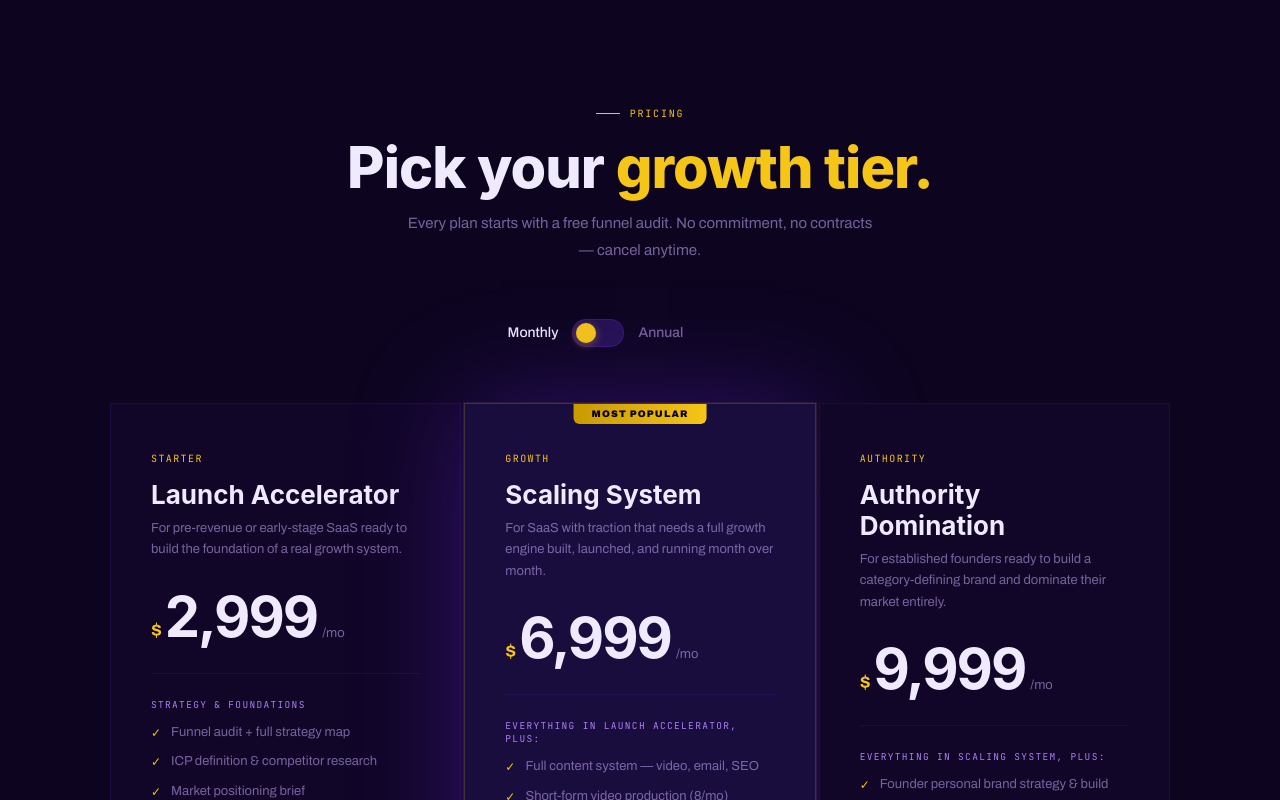
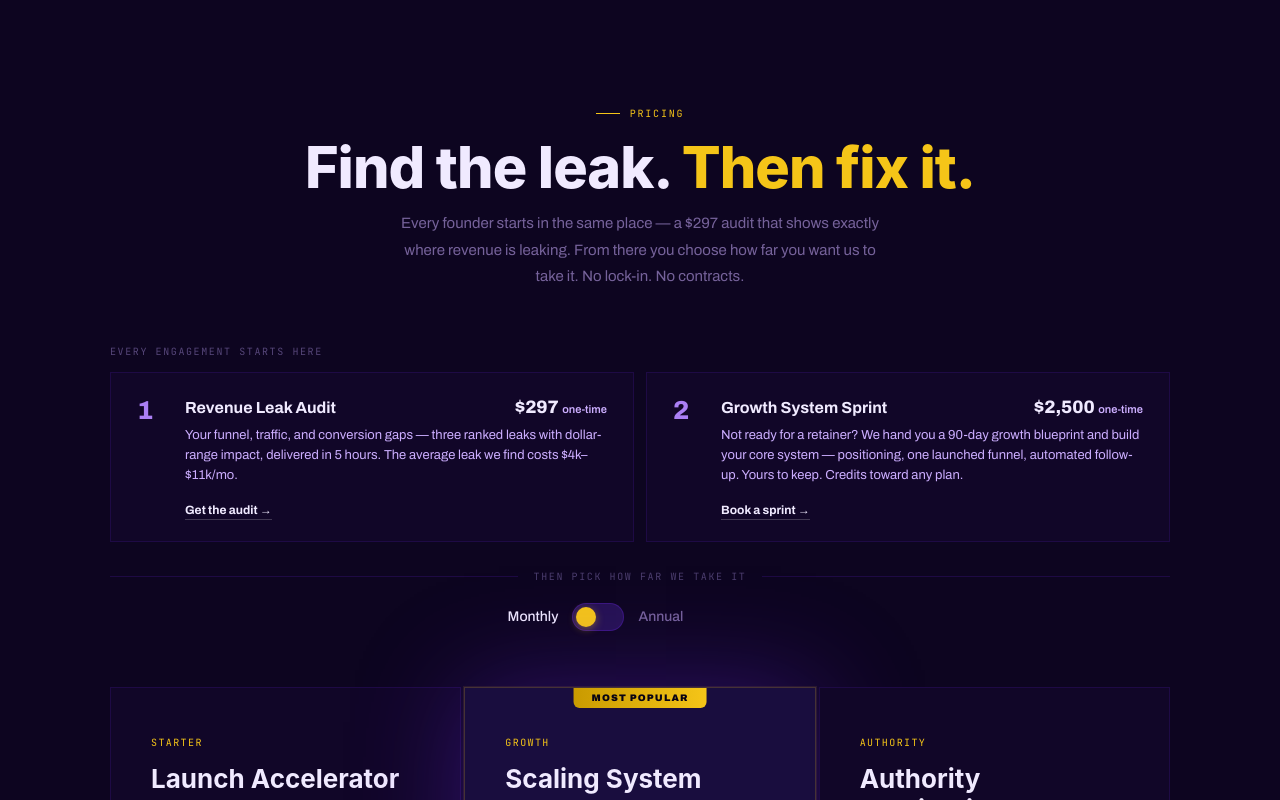
Before and after one commit to iammrtee/titanleap-new, a Next.js app: page / in a window 1280 px wide. Shown: the part 6700-7500 px from the top of the page. Built offline with nearby package versions, Linux system fonts and the light colour scheme.

Commit message:
Update site

```diff
--- a/components/Pricing.js
+++ b/components/Pricing.js
@@ -1,49 +1,72 @@
 'use client'
 import { useState } from 'react'
 
+// ── Entry steps (one-time, before any retainer) ─────────────────────────────
+const entrySteps = [
+  {
+    n: '1',
+    name: 'Revenue Leak Audit',
+    price: '$297',
+    period: 'one-time',
+    desc: 'Your funnel, traffic, and conversion gaps — three ranked leaks with dollar-range impact, delivered in 5 hours. The average leak we find costs $4k–$11k/mo.',
+    cta: 'Get the audit →',
+  },
+  {
+    n: '2',
+    name: 'Growth System Sprint',
+    price: '$2,500',
+    period: 'one-time',
+    desc: 'Not ready for a retainer? We hand you a 90-day growth blueprint and build your core system — positioning, one launched funnel, automated follow-up. Yours to keep. Credits toward any plan.',
+    cta: 'Book a sprint →',
+  },
+]
+
+// ── Retainer plans (all original features preserved, prices updated) ─────────
 const plans = [
   {
     tier: 'Starter', name: 'Launch Accelerator', hot: false,
     desc: 'For pre-revenue or early-stage SaaS ready to build the foundation of a real growth system.',
-    monthly: '2,999', annual: '2,399',
+    monthly: '1,500', annual: '1,200',
     sections: [
-      { head: 'Strategy & Foundations', feats: ['Funnel audit + full strategy map','ICP definition & competitor research','Market positioning brief'] },
-      { head: 'Funnel & Conversion', feats: ['Landing page build & CRO optimization','Email nurture sequence (5-part)','Lead capture & form setup'] },
-      { head: 'Automation & Reporting', feats: ['Basic AI lead scoring','CRM integration (HubSpot / Notion)','Monthly performance report','1 strategy call/month'] },
+      { head: 'Strategy & Foundations', feats: ['Funnel audit + full strategy map', 'ICP definition & competitor research', 'Market positioning brief'] },
+      { head: 'Funnel & Conversion', feats: ['Landing page build & CRO optimization', 'Email nurture sequence (5-part)', 'Lead capture & form setup'] },
+      { head: 'Automation & Reporting', feats: ['Basic AI lead scoring', 'CRM integration (HubSpot / Notion)', 'Monthly performance report', '1 strategy call/month'] },
     ],
     btnClass: 'p-btn-ghost',
   },
   {
     tier: 'Growth', name: 'Scaling System', hot: true,
     desc: 'For SaaS with traction that needs a full growth engine built, launched, and running month over month.',
-    monthly: '6,999', annual: '5,599',
+    monthly: '3,500', annual: '2,800',
     sections: [
-      { head: 'Everything in Launch Accelerator, plus:', feats: ['Full content system — video, email, SEO','Short-form video production (8/mo)','Long-form blog content (4/mo)'] },
-      { head: 'Paid Ads Management', feats: ['Meta Ads setup, management & creative','Google Ads (Search + Display)','Ad creative refresh every 2 weeks','Full attribution dashboard'] },
-      { head: 'AI Automation', feats: ['Advanced n8n lead automation','AI lead scoring & prioritization','Automated follow-up sequences','Bi-weekly strategy calls'] },
+      { head: 'Everything in Launch Accelerator, plus:', feats: ['Full content system — video, email, SEO', 'Short-form video production (8/mo)', 'Long-form blog content (4/mo)'] },
+      { head: 'Paid Ads Management', feats: ['Meta Ads setup, management & creative', 'Google Ads (Search + Display)', 'Ad creative refresh every 2 weeks', 'Full attribution dashboard'] },
+      { head: 'AI Automation', feats: ['Advanced n8n lead automation', 'AI lead scoring & prioritization', 'Automated follow-up sequences', 'Bi-weekly strategy calls'] },
     ],
     btnClass: 'p-btn-gold',
   },
   {
     tier: 'Authority', name: 'Authority Domination', hot: false,
     desc: 'For established founders ready to build a category-defining brand and dominate their market entirely.',
-    monthly: '9,999', annual: '7,999',
+    monthly: '6,999', annual: '5,599',
     sections: [
-      { head: 'Everything in Scaling System, plus:', feats: ['Founder personal brand strategy & build','LinkedIn authority content (daily)','TikTok & YouTube Shorts system'] },
-      { head: 'Enterprise Growth', feats: ['Dedicated senior growth strategist','Custom AI automation builds (unlimited)','PR & thought leadership outreach','Competitive intelligence reports'] },
-      { head: 'Concierge Support', feats: ['Weekly strategy + performance calls','Slack direct access to your team','Priority 24h response guarantee'] },
+      { head: 'Everything in Scaling System, plus:', feats: ['Founder personal brand strategy & build', 'LinkedIn authority content (daily)', 'TikTok & YouTube Shorts system'] },
+      { head: 'Enterprise Growth', feats: ['Dedicated senior growth strategist', 'Custom AI automation builds (unlimited)', 'PR & thought leadership outreach', 'Competitive intelligence reports'] },
+      { head: 'Concierge Support', feats: ['Weekly strategy + performance calls', 'Slack direct access to your team', 'Priority 24h response guarantee'] },
     ],
     btnClass: 'p-btn-ghost',
   },
 ]
 
+// ── Included in every plan ───────────────────────────────────────────────────
 const included = [
-  { icon: <svg width="16" height="16" viewBox="0 0 24 24" fill="none" stroke="currentColor" strokeWidth="1.5" strokeLinecap="round" strokeLinejoin="round"><path d="M22 11.08V12a10 10 0 1 1-5.93-9.14"/><polyline points="22 4 12 14.01 9 11.01"/></svg>, title: 'Free funnel audit', desc: 'No commitment. Just a clear picture of where your revenue is leaking.' },
-  { icon: <svg width="16" height="16" viewBox="0 0 24 24" fill="none" stroke="currentColor" strokeWidth="1.5" strokeLinecap="round" strokeLinejoin="round"><rect x="3" y="11" width="18" height="11" rx="2" ry="2"/><path d="M7 11V7a5 5 0 0 1 10 0v4"/></svg>, title: 'No lock-in contracts', desc: 'Monthly rolling — leave anytime. We earn your business every single month.' },
-  { icon: <svg width="16" height="16" viewBox="0 0 24 24" fill="none" stroke="currentColor" strokeWidth="1.5" strokeLinecap="round" strokeLinejoin="round"><polyline points="22 12 18 12 15 21 9 3 6 12 2 12"/></svg>, title: 'Live performance dashboard', desc: 'Real-time view of every metric that matters — funnel, CAC, ROAS, leads.' },
-  { icon: <svg width="16" height="16" viewBox="0 0 24 24" fill="none" stroke="currentColor" strokeWidth="1.5" strokeLinecap="round" strokeLinejoin="round"><circle cx="12" cy="12" r="10"/><polyline points="12 6 12 12 16 14"/></svg>, title: '90-day results guarantee', desc: "If we don't move your growth metrics in 90 days, we work free until we do." },
+  { icon: <svg width="16" height="16" viewBox="0 0 24 24" fill="none" stroke="currentColor" strokeWidth="1.5" strokeLinecap="round" strokeLinejoin="round"><rect x="3" y="11" width="18" height="11" rx="2" ry="2"/><path d="M7 11V7a5 5 0 0 1 10 0v4"/></svg>, title: 'No lock-in contracts', desc: ' Monthly rolling — leave anytime. We earn your business every single month.' },
+  { icon: <svg width="16" height="16" viewBox="0 0 24 24" fill="none" stroke="currentColor" strokeWidth="1.5" strokeLinecap="round" strokeLinejoin="round"><polyline points="22 12 18 12 15 21 9 3 6 12 2 12"/></svg>, title: 'Live performance dashboard', desc: ' Real-time view of every metric that matters — funnel, CAC, ROAS, leads.' },
+  { icon: <svg width="16" height="16" viewBox="0 0 24 24" fill="none" stroke="currentColor" strokeWidth="1.5" strokeLinecap="round" strokeLinejoin="round"><circle cx="12" cy="12" r="10"/><polyline points="12 6 12 12 16 14"/></svg>, title: '90-day results guarantee', desc: " If we don't move your growth metrics in 90 days, we work free until we do." },
+  { icon: <svg width="16" height="16" viewBox="0 0 24 24" fill="none" stroke="currentColor" strokeWidth="1.5" strokeLinecap="round" strokeLinejoin="round"><path d="M17 21v-2a4 4 0 0 0-4-4H5a4 4 0 0 0-4 4v2"/><circle cx="9" cy="7" r="4"/><path d="M23 21v-2a4 4 0 0 0-3-3.87"/><path d="M16 3.13a4 4 0 0 1 0 7.75"/></svg>, title: 'Founder-direct', desc: " You work with the team building your system — not an account manager relaying messages." },
 ]
 
+// ── Add-ons ──────────────────────────────────────────────────────────────────
 const addons = [
   { price: '$799', name: 'Extra Ad Channel', desc: 'Add TikTok Ads, LinkedIn Ads, or YouTube Ads management to any plan. Includes creative, targeting setup, and weekly optimization.' },
   { price: '$499', name: 'SEO Growth Engine', desc: '8 long-form SEO articles per month, keyword strategy, internal linking, and quarterly technical SEO audit. Built to rank.' },
@@ -56,12 +79,75 @@ export default function Pricing({ onAudit }) {
   return (
     <section className="sec pricing" id="pricing">
       <div className="wrap">
+
+        {/* Head */}
         <div className="price-head">
           <div className="sec-tag reveal" style={{justifyContent:'center'}}>Pricing</div>
-          <h2 className="price-h2 reveal">Pick your <em>growth tier.</em></h2>
-          <p className="price-sub reveal">Every plan starts with a free funnel audit. No commitment, no contracts — cancel anytime.</p>
+          <h2 className="price-h2 reveal">Find the leak. <em>Then fix it.</em></h2>
+          <p className="price-sub reveal">Every founder starts in the same place — a $297 audit that shows exactly where revenue is leaking. From there you choose how far you want us to take it. No lock-in. No contracts.</p>
         </div>
 
+        {/* ── Entry steps ── */}
+        <div className="reveal" style={{marginBottom:'8px'}}>
+          <div style={{
+            fontFamily:"'JetBrains Mono',monospace", fontSize:'10px',
+            letterSpacing:'.16em', textTransform:'uppercase',
+            color:'rgba(196,168,255,.4)', marginBottom:'14px',
+          }}>
+            Every engagement starts here
+          </div>
+          <div style={{display:'grid', gridTemplateColumns:'1fr 1fr', gap:'12px'}}>
+            {entrySteps.map((s, i) => (
+              <div key={i} className="p-card" style={{padding:'24px 26px'}}>
+                <div style={{display:'flex', alignItems:'flex-start', gap:'16px'}}>
+                  <div style={{
+                    fontFamily:"'Archivo',sans-serif", fontWeight:'800',
+                    fontSize:'26px', color:'var(--p300)', lineHeight:'1',
+                    flexShrink:0, width:'32px',
+                  }}>{s.n}</div>
+                  <div style={{flex:1}}>
+                    <div style={{display:'flex', alignItems:'baseline', justifyContent:'space-between', gap:'10px', flexWrap:'wrap', marginBottom:'8px'}}>
+                      <div style={{fontFamily:"'Archivo',sans-serif", fontWeight:'700', fontSize:'16px', color:'var(--white)'}}>
+                        {s.name}
+                      </div>
+                      <div style={{fontFamily:"'Archivo',sans-serif", fontWeight:'800', fontSize:'18px', color:'var(--white)', whiteSpace:'nowrap'}}>
+                        {s.price} <span style={{fontSize:'11px', color:'var(--p200)', fontWeight:'600'}}>{s.period}</span>
+                      </div>
+                    </div>
+                    <p style={{fontSize:'13px', color:'var(--p200)', lineHeight:'1.55', marginBottom:'14px'}}>{s.desc}</p>
+                    <a
+                      href="#"
+                      onClick={e => { e.preventDefault(); onAudit() }}
+                      style={{
+                        fontSize:'12px', fontWeight:'700', color:'var(--white)',
+                        textDecoration:'none', borderBottom:'1px solid rgba(255,255,255,.2)',
+                        paddingBottom:'2px', transition:'border-color .18s',
+                        fontFamily:"'Archivo',sans-serif",
+                      }}
+                    >
+                      {s.cta}
+                    </a>
+                  </div>
+                </div>
+              </div>
+            ))}
+          </div>
+        </div>
+
+        {/* Divider */}
+        <div className="reveal" style={{
+          margin:'28px 0 20px',
+          fontFamily:"'JetBrains Mono',monospace", fontSize:'10px',
+          letterSpacing:'.16em', textTransform:'uppercase',
+          color:'rgba(196,168,255,.35)',
+          display:'flex', alignItems:'center', gap:'16px',
+        }}>
+          <div style={{flex:1, height:'1px', background:'rgba(107,33,232,.18)'}}/>
+          <span>Then pick how far we take it</span>
+          <div style={{flex:1, height:'1px', background:'rgba(107,33,232,.18)'}}/>
+        </div>
+
+        {/* Annual toggle */}
         <div className="price-toggle reveal">
           <span className={`toggle-label${!annual?' active':''}`}>Monthly</span>
           <div className={`toggle-switch${annual?' on':''}`} onClick={() => setAnnual(a => !a)}>
@@ -71,6 +157,7 @@ export default function Pricing({ onAudit }) {
           <span className={`toggle-badge${annual?' show':''}`}>Save 20%</span>
         </div>
 
+        {/* Retainer cards */}
         <div className="price-grid">
           {plans.map((p, i) => (
             <div key={i} className={`p-card reveal${p.hot?' hot':''}`} style={i>0?{animationDelay:`${i*0.1}s`}:{}}>
@@ -102,6 +189,16 @@ export default function Pricing({ onAudit }) {
           ))}
         </div>
 
+        {/* Capacity note */}
+        <p className="reveal" style={{
+          marginTop:'24px', textAlign:'center',
+          fontFamily:"'JetBrains Mono',monospace", fontSize:'12px',
+          color:'var(--p200)', letterSpacing:'.02em',
+        }}>
+          We take on a <strong style={{color:'var(--gold)'}}>limited number of retainer clients at a time</strong> so every system gets built right. Current availability shown when you apply.
+        </p>
+
+        {/* Included strip */}
         <div className="price-all reveal">
           <div className="price-all-head">✦ Included in every plan</div>
           <div className="price-all-grid">
@@ -114,6 +211,7 @@ export default function Pricing({ onAudit }) {
           </div>
         </div>
 
+        {/* Add-ons */}
         <div className="price-addons">
           <div className="price-addons-head">
             <div className="sec-tag reveal">Add-Ons</div>
@@ -129,6 +227,7 @@ export default function Pricing({ onAudit }) {
             ))}
           </div>
         </div>
+
       </div>
     </section>
   )
```
